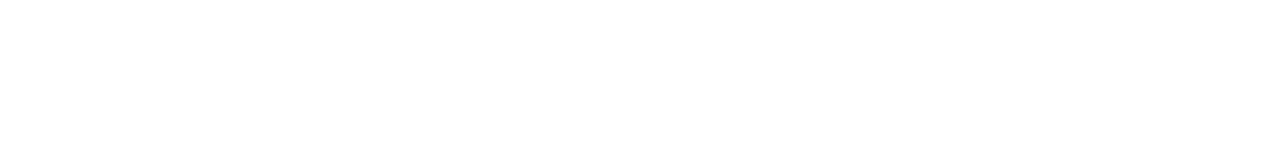
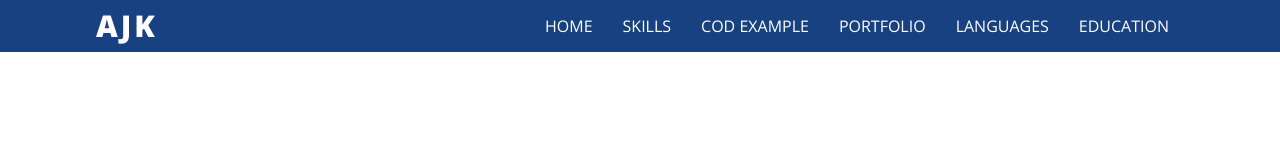
Before and after one commit to Altynai77/portfolio5, a plain HTML site: page index.html in a window 1280 px wide. Drawn offline with nearby package versions, Linux system fonts and the light colour scheme.

Commit message:
Add header

```diff
--- a/css/styles.css
+++ b/css/styles.css
@@ -0,0 +1,78 @@
+:root {
+  --accent: #174180;
+  --accent-light: #3764a7;
+  --pure-white: #fff;
+}
+
+html {
+  box-sizing: border-box;
+  scroll-behavior: smooth;
+}
+
+*,
+*::before,
+*::after {
+  box-sizing: inherit;
+}
+
+body {
+  margin: 0;
+  font-family: "Open Sans", sans-serif;
+  color: var(--accent);
+}
+
+.container {
+  width: 1140px;
+  margin: 0 auto;
+  padding: 0 15px;
+}
+
+.header {
+  background-color: var(--accent);
+}
+
+.header a {
+  color: var(--pure-white);
+  text-decoration: none;
+}
+
+.header-nav {
+  padding: 11px;
+  display: flex;
+  justify-content: space-between;
+  align-items: center;
+}
+
+.header-logo {
+  display: inline-block;
+  width: 20%;
+  font-size: 30px;
+  line-height: 30px;
+  font-weight: 800;
+  letter-spacing: 3px;
+}
+
+.header-logo img {
+  width: 100%;
+  height: 60px;
+  object-fit: contain;
+}
+
+.header-menu {
+  display: flex;
+  margin: 0;
+  padding: 0;
+  list-style: none;
+}
+
+.header-menu-link {
+  font-size: 16px;
+  line-height: 16px;
+  padding: 15px;
+  text-transform: uppercase;
+  transition: background-color 0.4s;
+}
+
+.header-menu-link:hover {
+  background-color: var(--accent-light);
+}
--- a/index.html
+++ b/index.html
@@ -5,7 +5,46 @@
     <meta http-equiv="X-UA-Compatible" content="IE=edge" />
     <meta name="viewport" content="width=device-width, initial-scale=1.0" />
     <title>Altynai Jenishbek kyzy</title>
+    <link rel="preconnect" href="https://fonts.googleapis.com" />
+    <link rel="preconnect" href="https://fonts.gstatic.com" crossorigin />
+    <link
+      href="https://fonts.googleapis.com/css2?family=Open+Sans:ital,wght@0,300;0,400;0,700;0,800;1,400&display=swap"
+      rel="stylesheet"
+    />
     <link rel="stylesheet" href="css/styles.css" />
   </head>
-  <body></body>
+  <body>
+    <header class="header">
+      <div class="container">
+        <nav class="header-nav">
+          <a href="#" class="header-logo">AJK</a>
+          <ul class="header-menu">
+            <li class="header-menu-item">
+              <a href="#home" class="header-menu-link">Home</a>
+            </li>
+
+            <li class="header-menu-item">
+              <a href="#skills" class="header-menu-link">Skills</a>
+            </li>
+
+            <li class="header-menu-item">
+              <a href="#cod" class="header-menu-link">Cod Example</a>
+            </li>
+
+            <li class="header-menu-item">
+              <a href="#Portfolio" class="header-menu-link">Portfolio</a>
+            </li>
+
+            <li class="header-menu-item">
+              <a href="#Languages" class="header-menu-link">Languages</a>
+            </li>
+
+            <li class="header-menu-item">
+              <a href="#Education" class="header-menu-link">Education</a>
+            </li>
+          </ul>
+        </nav>
+      </div>
+    </header>
+  </body>
 </html>
```
